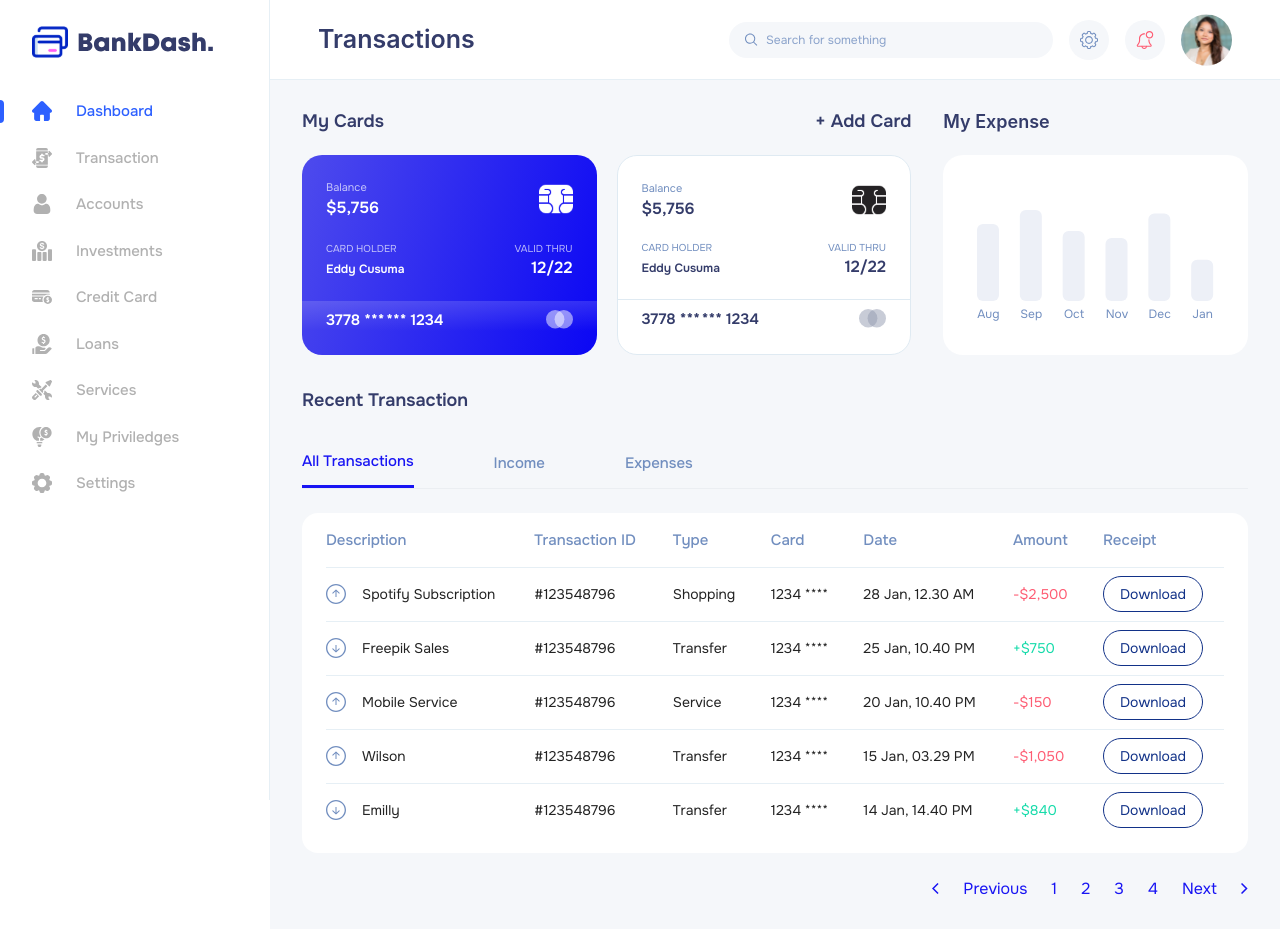
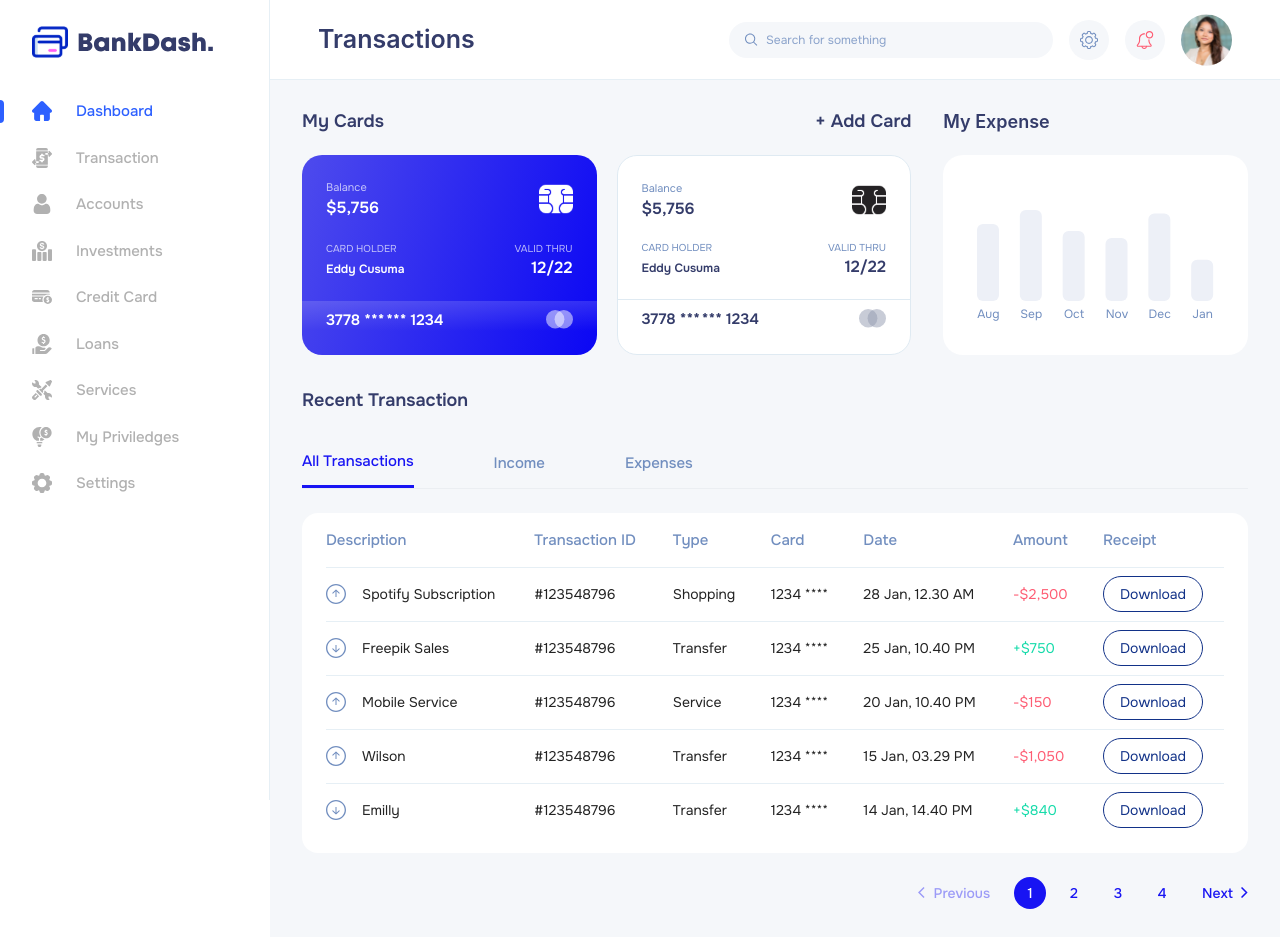
Before and after one commit to ololade154/BankDash-dashboard, a React (Vite) app: page /transactions in a window 1280 px wide. Built offline with nearby package versions, Linux system fonts and the light colour scheme.

Commit message:
updated version of the table

```diff
--- a/src/components/layout.jsx
+++ b/src/components/layout.jsx
@@ -8,7 +8,7 @@ export const Layout = () => {
       <SideBar />
       <div className="flex flex-col layout-color md:absolute md:right-0 m-h-screen w-full md:w-[calc(100vw-270px)]">
         <NavBar />
-        <div className="mt-36 md:mt-20 md:py-7 md:px-8 px-6 py-6 ">
+        <div className="mt-36 md:mt-20 md:py-7 md:px-8 px-4 py-6 ">
           <Outlet />
         </div>
       </div>
--- /dev/null
+++ b/src/components/pagination.jsx
@@ -0,0 +1,59 @@
+import { LeftArrow } from '../Icons/leftArrow';
+import { RightArrow } from '../Icons/rightArrow';
+
+export const Pagination = ({ totalPages, currentPage, pageOnChange }) => {
+  const pages = Array.from({ length: totalPages }, (_, i) => i + 1);
+
+  const handlePrevious = () => {
+    if (currentPage > 1) {
+      pageOnChange(currentPage - 1);
+    }
+  };
+
+  const handleNext = () => {
+    if (currentPage < totalPages) {
+      pageOnChange(currentPage + 1);
+    }
+  };
+
+  return (
+    <div className="flex justify-end items-center gap-4 md:gap-6 mt-6 text-[#1814F3] text-[14px] font-medium">
+      {/* Previous */}
+      <button
+        onClick={handlePrevious}
+        disabled={currentPage === 1}
+        className="flex items-center gap-2 disabled:opacity-40"
+      >
+        <LeftArrow />
+        <span>Previous</span>
+      </button>
+
+      {/* Page Numbers */}
+      <div className="flex items-center gap-3">
+        {pages.map((page) => (
+          <button
+            key={page}
+            onClick={() => pageOnChange(page)}
+            className={`w-8 h-8 flex items-center justify-center rounded-full transition ${
+              currentPage === page
+                ? 'bg-[#1814F3] text-white'
+                : 'hover:bg-[#f3f4ff]'
+            }`}
+          >
+            {page}
+          </button>
+        ))}
+      </div>
+
+      {/* Next */}
+      <button
+        onClick={handleNext}
+        disabled={currentPage === totalPages}
+        className="flex items-center gap-2 disabled:opacity-40"
+      >
+        <span>Next</span>
+        <RightArrow />
+      </button>
+    </div>
+  );
+};
--- a/src/components/table.jsx
+++ b/src/components/table.jsx
@@ -2,16 +2,23 @@ import { useState } from 'react';
 import { transactionValue } from './transactionValue';
 import { ExpenseIcon } from '../Icons/expenseIcon';
 import { IncomeIcon } from '../Icons/incomeIcon';
-import { LeftArrow } from '../Icons/leftArrow';
-import { RightArrow } from '../Icons/rightArrow';
+import { Pagination } from './pagination';
 
 export const Table = () => {
   const [activeTab, setActiveTab] = useState('all');
+  const [currentPage, setCurrentPage] = useState(1);
+  const itemsPerPage = 5;
 
   const filteredTransactions =
     activeTab === 'all'
       ? transactionValue
       : transactionValue.filter((item) => item.transactionType === activeTab);
+
+  const totalPages = Math.ceil(filteredTransactions.length / itemsPerPage);
+  const currentData = filteredTransactions.slice(
+    (currentPage - 1) * itemsPerPage,
+    currentPage * itemsPerPage,
+  );
 
   return (
     <>
@@ -24,7 +31,10 @@ export const Table = () => {
         {/* Tabs */}
         <div className="flex flex-wrap items-center mb-5 gap-x-12 md:gap-x-20 border-b border-[#EBEEF2] md:mb-6 text-[#718EBF] text-[14px] md:text-[15px] font-medium">
           <p
-            onClick={() => setActiveTab('all')}
+            onClick={() => {
+              setActiveTab('all');
+              setCurrentPage(1);
+            }}
             className={`cursor-pointer py-3 rounded-tl-[10px] rounded-tr-[10px] ${
               activeTab === 'all'
                 ? 'text-[#1814F3] border-b-[3px] border-[#1814F3]'
@@ -35,7 +45,10 @@ export const Table = () => {
           </p>
 
           <p
-            onClick={() => setActiveTab('income')}
+            onClick={() => {
+              setActiveTab('income');
+              setCurrentPage(1);
+            }}
             className={`cursor-pointer py-3 rounded-tl-[10px] rounded-tr-[10px] ${
               activeTab === 'income'
                 ? 'text-[#1814F3] border-b-[3px] border-[#1814F3]'
@@ -46,7 +59,10 @@ export const Table = () => {
           </p>
 
           <p
-            onClick={() => setActiveTab('expense')}
+            onClick={() => {
+              setActiveTab('expense');
+              setCurrentPage(1);
+            }}
             className={`cursor-pointer py-3 rounded-tl-[10px] rounded-tr-[10px] ${
               activeTab === 'expense'
                 ? 'text-[#1814F3] border-b-[3px] border-[#1814F3]'
@@ -58,44 +74,42 @@ export const Table = () => {
         </div>
 
         {/* mobile Table */}
-        <div className="block md:hidden bg-white px-4 py-3 pt-0 rounded-2xl ">
-          <table className="w-full">
-            <tbody>
-              {filteredTransactions.map((value) => (
-                <tr
+
+        <div className="block md:hidden bg-white px-3 py-2 pt-0 rounded-2xl">
+          {currentData.map((value) => (
+            <div
               key={value.id}
-                  className="border-b border-[#e6eff5] last:border-b-0 text-[#232323] text-[14px]"
+              className="flex items-center justify-between border-b border-[#e6eff5] last:border-b-0 py-2  "
             >
-                  <td className="py-3 px-2 first:pl-0 font-medium">
               <div className="flex items-center gap-2.5">
                 <span className="shrink-0">
                   {value.transactionType === 'income' ? (
-                          <IncomeIcon width={35} height={35} />
+                    <IncomeIcon width={32} height={32} />
                   ) : (
-                          <ExpenseIcon width={35} height={35} />
+                    <ExpenseIcon width={32} height={32} />
                   )}
                 </span>
-                      <div className="flex flex-col gap-y-0.5">
-                        <span>{value.description}</span>
-                        <span className="text-[#718EBF] font-normal">{value.Date}</span>
+                <div className="flex flex-col gap-y-0.5 text-[#232323] text-[14px]">
+                  <span className="font-medium">{value.description}</span>
+                  <span className="text-[#718EBF] font-normal">
+                    {value.Date}
+                  </span>
                 </div>
               </div>
-                  </td>
 
-                  <td
-                    className={`py-3 px-2 font-normal ${
+              <span
+                className={`text-[14px] font-normal shrink-0 ${
                   value.amount.startsWith('+')
                     ? 'text-[#16DBAA]'
                     : 'text-[#FE5C73]'
                 }`}
               >
                 {value.amount}
-                  </td>
-                </tr>
+              </span>
+            </div>
           ))}
-            </tbody>
-          </table>
         </div>
+        {/* desktop table */}
         <div className="hidden md:block bg-white px-6 py-4 pt-0 rounded-2xl">
           <table className="w-full">
             <thead>
@@ -115,7 +129,7 @@ export const Table = () => {
             </thead>
 
             <tbody>
-              {filteredTransactions.map((value) => (
+              {currentData.map((value) => (
                 <tr
                   key={value.id}
                   className="border-b border-[#e6eff5] last:border-b-0 text-[#232323] text-[14px]"
@@ -162,21 +176,12 @@ export const Table = () => {
           </table>
         </div>
 
-        {/* Pagination Arrows */}
-        <div className="flex justify-end items-center md:gap-6 mt-6 gap-5 text-[#1814F3]">
-          <div>
-            <LeftArrow />
-          </div>
-          <div>Previous</div>
-          <div>1</div>
-          <div>2</div>
-          <div>3</div>
-          <div>4</div>
-          <div>Next</div>
-          <div>
-            <RightArrow />
-          </div>
-        </div>
+        {/* Pagination  */}
+        <Pagination
+          totalPages={totalPages}
+          currentPage={currentPage}
+          pageOnChange={setCurrentPage}
+        />
       </div>
     </>
   );
--- a/src/components/transactionValue.jsx
+++ b/src/components/transactionValue.jsx
@@ -54,4 +54,169 @@ export const transactionValue = [
     amount: '+$840',
     download: 'Download',
   },
+  {
+    id: 6,
+    transactionType: 'expense',
+    description: 'Netflix Subscription',
+    transactionID: '#123548797',
+    type: 'Service',
+    card: '1234 ****',
+    Date: '13 Jan, 09.15 PM',
+    amount: '-$15',
+    download: 'Download',
+  },
+  {
+    id: 7,
+    transactionType: 'income',
+    description: 'John Carter',
+    transactionID: '#123548798',
+    type: 'Transfer',
+    card: '1234 ****',
+    Date: '12 Jan, 11.20 AM',
+    amount: '+$1,200',
+    download: 'Download',
+  },
+  {
+    id: 8,
+    transactionType: 'expense',
+    description: 'Amazon Purchase',
+    transactionID: '#123548799',
+    type: 'Shopping',
+    card: '1234 ****',
+    Date: '11 Jan, 04.10 PM',
+    amount: '-$320',
+    download: 'Download',
+  },
+  {
+    id: 9,
+    transactionType: 'expense',
+    description: 'Electricity Bill',
+    transactionID: '#123548800',
+    type: 'Service',
+    card: '1234 ****',
+    Date: '10 Jan, 08.45 AM',
+    amount: '-$95',
+    download: 'Download',
+  },
+  {
+    id: 10,
+    transactionType: 'income',
+    description: 'Design Project',
+    transactionID: '#123548801',
+    type: 'Transfer',
+    card: '1234 ****',
+    Date: '09 Jan, 06.30 PM',
+    amount: '+$2,400',
+    download: 'Download',
+  },
+  {
+    id: 11,
+    transactionType: 'expense',
+    description: 'Uber Ride',
+    transactionID: '#123548802',
+    type: 'Service',
+    card: '1234 ****',
+    Date: '08 Jan, 02.10 PM',
+    amount: '-$25',
+    download: 'Download',
+  },
+  {
+    id: 12,
+    transactionType: 'income',
+    description: 'Sarah Johnson',
+    transactionID: '#123548803',
+    type: 'Transfer',
+    card: '1234 ****',
+    Date: '07 Jan, 10.00 AM',
+    amount: '+$680',
+    download: 'Download',
+  },
+  {
+    id: 13,
+    transactionType: 'expense',
+    description: 'Apple Store',
+    transactionID: '#123548804',
+    type: 'Shopping',
+    card: '1234 ****',
+    Date: '06 Jan, 05.20 PM',
+    amount: '-$540',
+    download: 'Download',
+  },
+  {
+    id: 14,
+    transactionType: 'expense',
+    description: 'Gym Membership',
+    transactionID: '#123548805',
+    type: 'Service',
+    card: '1234 ****',
+    Date: '05 Jan, 07.30 AM',
+    amount: '-$60',
+    download: 'Download',
+  },
+  {
+    id: 15,
+    transactionType: 'income',
+    description: 'Affiliate Earnings',
+    transactionID: '#123548806',
+    type: 'Transfer',
+    card: '1234 ****',
+    Date: '04 Jan, 09.50 PM',
+    amount: '+$430',
+    download: 'Download',
+  },
+  {
+    id: 16,
+    transactionType: 'expense',
+    description: 'Starbucks',
+    transactionID: '#123548807',
+    type: 'Service',
+    card: '1234 ****',
+    Date: '03 Jan, 08.10 AM',
+    amount: '-$12',
+    download: 'Download',
+  },
+  {
+    id: 17,
+    transactionType: 'income',
+    description: 'Michael Brown',
+    transactionID: '#123548808',
+    type: 'Transfer',
+    card: '1234 ****',
+    Date: '02 Jan, 01.45 PM',
+    amount: '+$970',
+    download: 'Download',
+  },
+  {
+    id: 18,
+    transactionType: 'expense',
+    description: 'Ikea Furniture',
+    transactionID: '#123548809',
+    type: 'Shopping',
+    card: '1234 ****',
+    Date: '01 Jan, 03.20 PM',
+    amount: '-$780',
+    download: 'Download',
+  },
+  {
+    id: 19,
+    transactionType: 'income',
+    description: 'Crypto Profit',
+    transactionID: '#123548810',
+    type: 'Transfer',
+    card: '1234 ****',
+    Date: '31 Dec, 11.30 PM',
+    amount: '+$1,350',
+    download: 'Download',
+  },
+  {
+    id: 20,
+    transactionType: 'expense',
+    description: 'Adobe Subscription',
+    transactionID: '#123548811',
+    type: 'Service',
+    card: '1234 ****',
+    Date: '30 Dec, 09.40 AM',
+    amount: '-$30',
+    download: 'Download',
+  },
 ];
```
Lines whose indentation alone changed are shown as unchanged.
